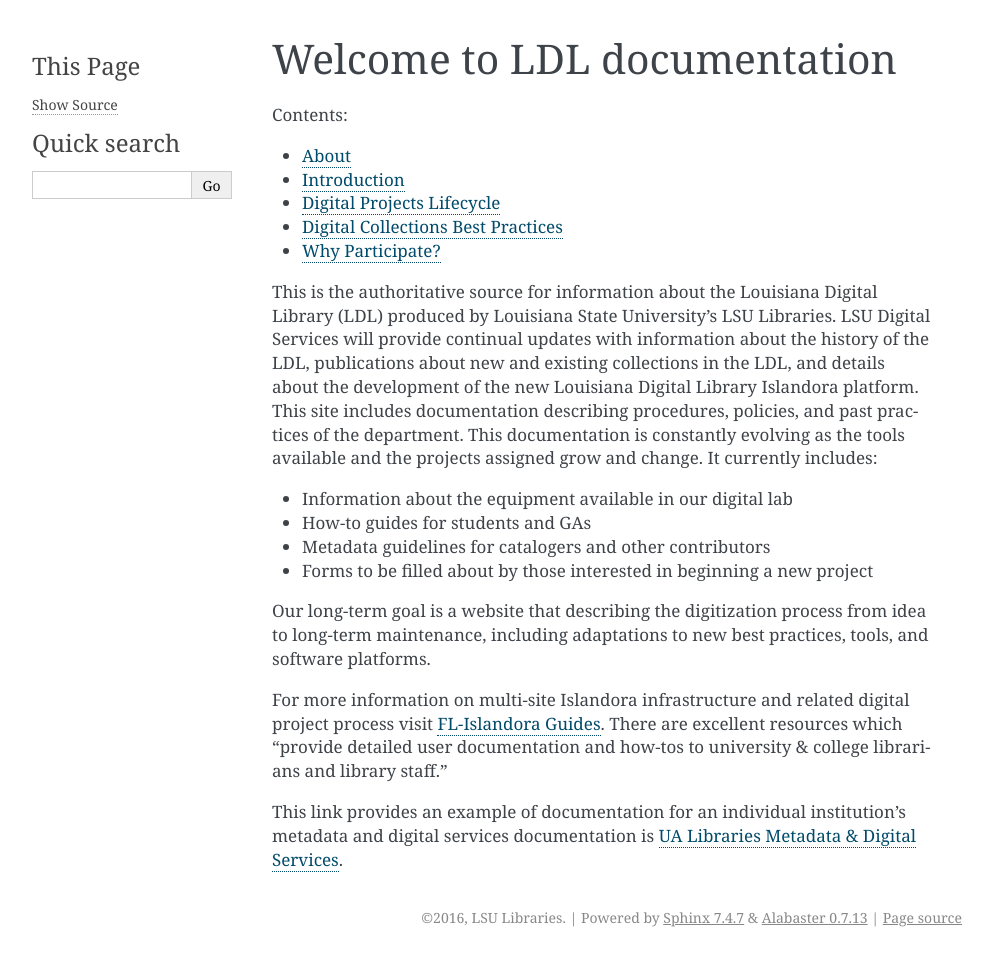
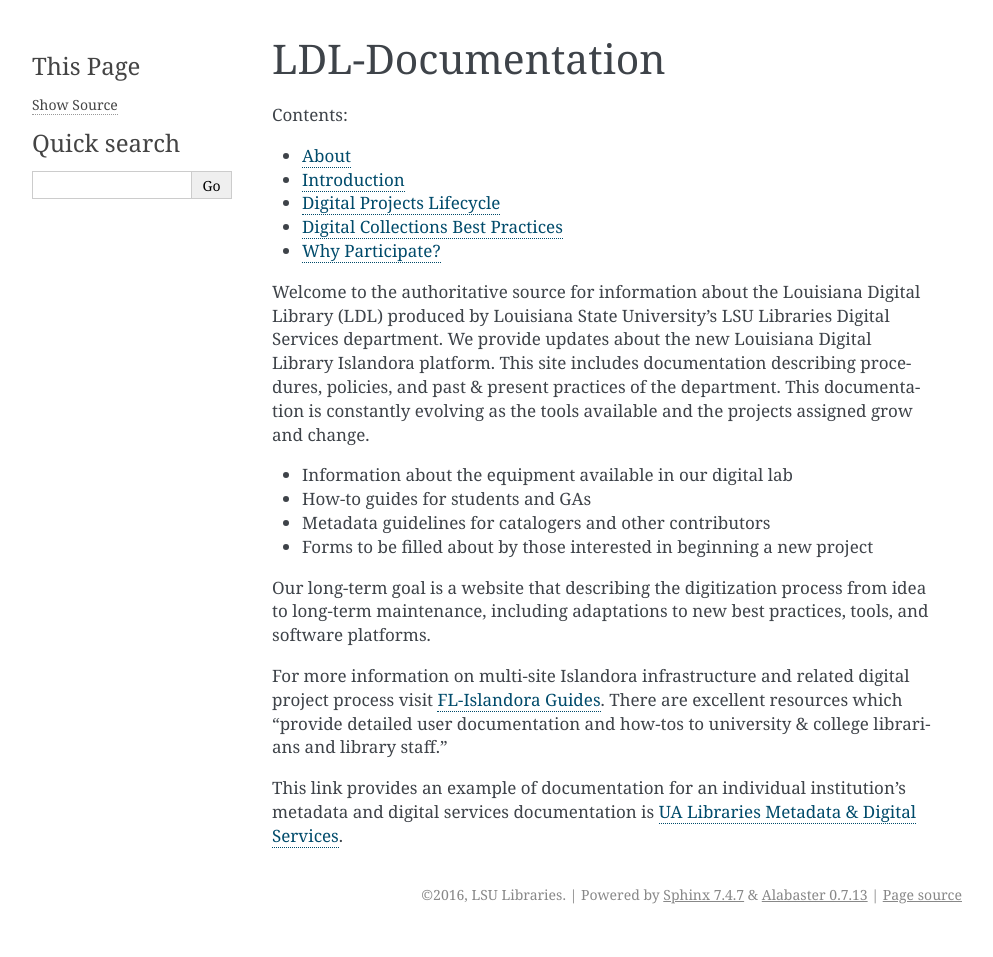
Before and after one commit to lsulibraries/ldl-documentation, a Sphinx documentation site: the page built from source/index.rst, in a window 1280 px wide. Shown: the whole page, without its empty margins (148-1141 px from the left). Built offline with Sphinx 7.4.7, drawn with Linux system fonts in a browser that asks for light colours; pages that are not in the unit, such as notebooks, are missing from menus; after the commit the page ends 934 px from its top, so only the background shows below that.

Commit message:
out for the day

```diff
--- a/source/index.rst
+++ b/source/index.rst
@@ -20,7 +20,7 @@
 
 
 
-This is the authoritative source for information about the Louisiana Digital Library (LDL) produced by Louisiana State University's LSU Libraries. LSU Digital Services will provide continual updates with information about the history of the LDL, publications about new and existing collections in the LDL, and details about the development of the new Louisiana Digital Library Islandora platform. This site includes documentation describing procedures, policies, and past practices of the department. This documentation is constantly evolving as the tools available and the projects assigned grow and change. It currently includes:
+Welcome to the authoritative source for information about the Louisiana Digital Library (LDL) produced by Louisiana State University's LSU Libraries Digital Services department. We provide updates about the new Louisiana Digital Library Islandora platform. This site includes documentation describing procedures, policies, and past & present practices of the department. This documentation is constantly evolving as the tools available and the projects assigned grow and change.
 
 * Information about the equipment available in our digital lab
 * How-to guides for students and GAs
```
Also changed, not shown: other parts of source/index.rst (+3 -3 lines).
